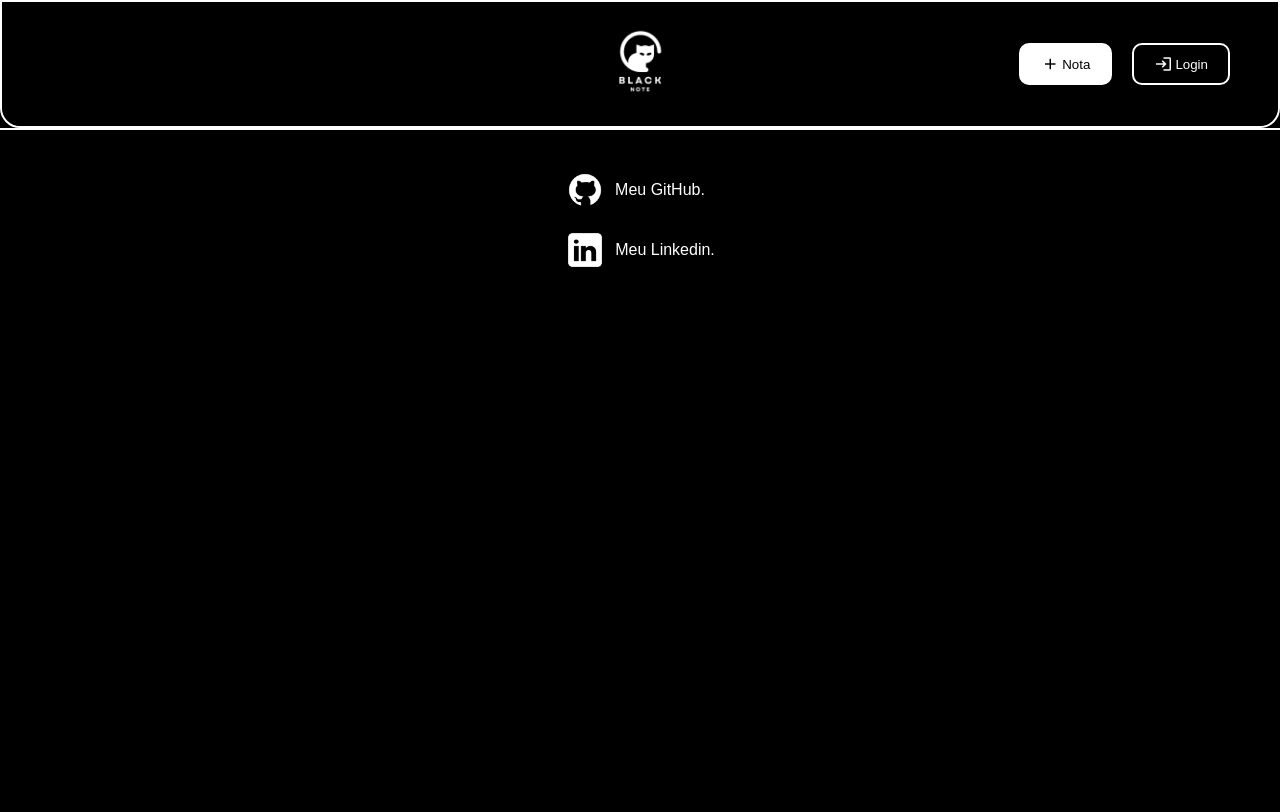
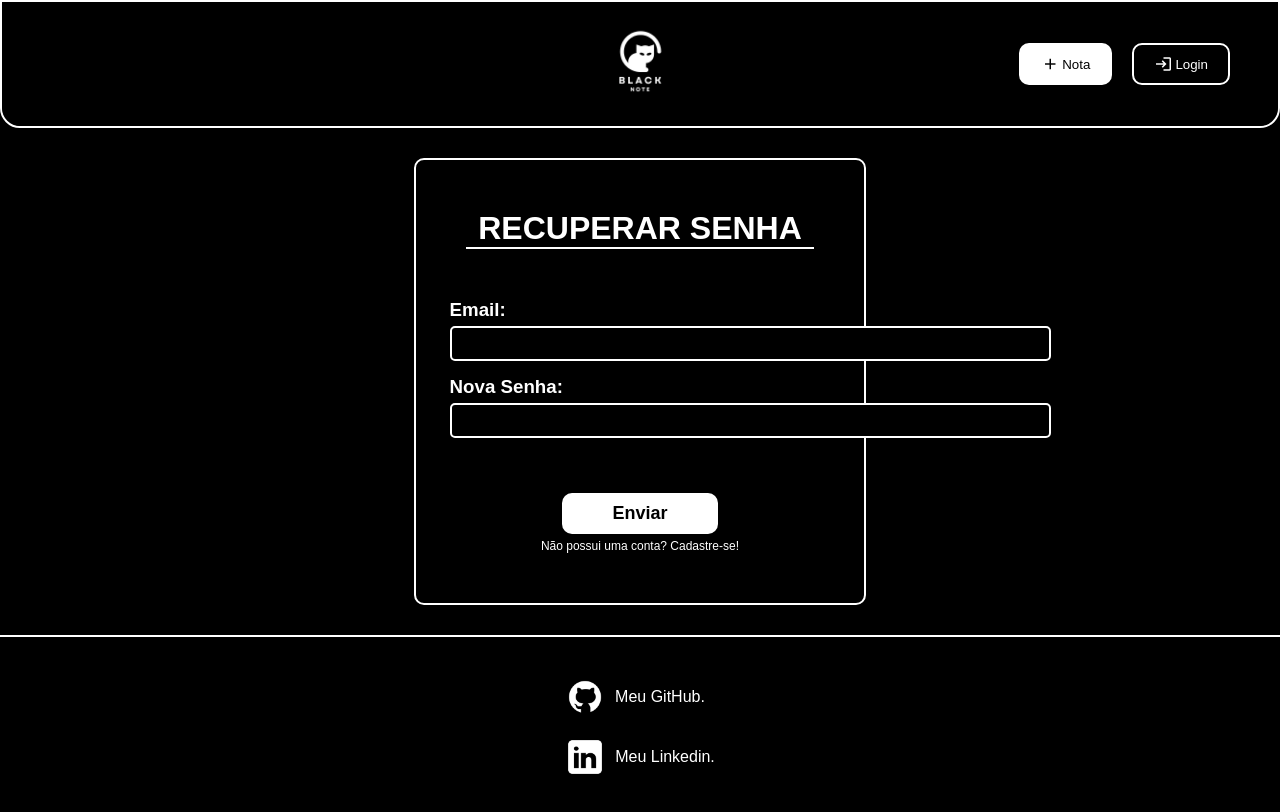
Before and after one commit to Ricardo-MarquesD/Meu-Site, a plain HTML site: page src/lost.html in a window 1280 px wide. Drawn offline with Linux system fonts and the light colour scheme.

Commit message:
página de login e de esqueci a senha

```diff
--- a/src/lost.html
+++ b/src/lost.html
@@ -6,7 +6,7 @@
     <meta name="viewport" content="width=device-width, initial-scale=1.0">
     <link rel="stylesheet" href="https://fonts.googleapis.com/icon?family=Material+Icons">
     <link rel="stylesheet" href="/global/global.css">
-    <link rel="stylesheet" href="style.css">
+    <link rel="stylesheet" href="styleForm.css">
 
     <title>BlackNotes</title>
 </head>
@@ -45,7 +45,32 @@
 
     <main>
 
+        <div class="cadastro">
 
+            <div class="barra">
+                <h1>RECUPERAR SENHA</h1>
+            </div>
+
+            <form action="/lostpassword">
+
+                <div class="elements-form">
+                    <h3>Email:</h3>
+                    <input type="email" id="email" required>
+                </div>
+
+                <div class="elements-form">
+                    <h3>Nova Senha:</h3>
+                    <input type="password" id="password" required>
+                </div>
+
+                <div class="elements-form-button">
+                    <button type="submit">Enviar</button>
+                </div>
+
+                <p>Não possui uma conta? <a href="/src/sign.html">Cadastre-se!</a></p>
+
+            </form>
+        </div>
 
     </main>
 
```
Also changed, not shown: src/login.html (+0 -4 lines).
